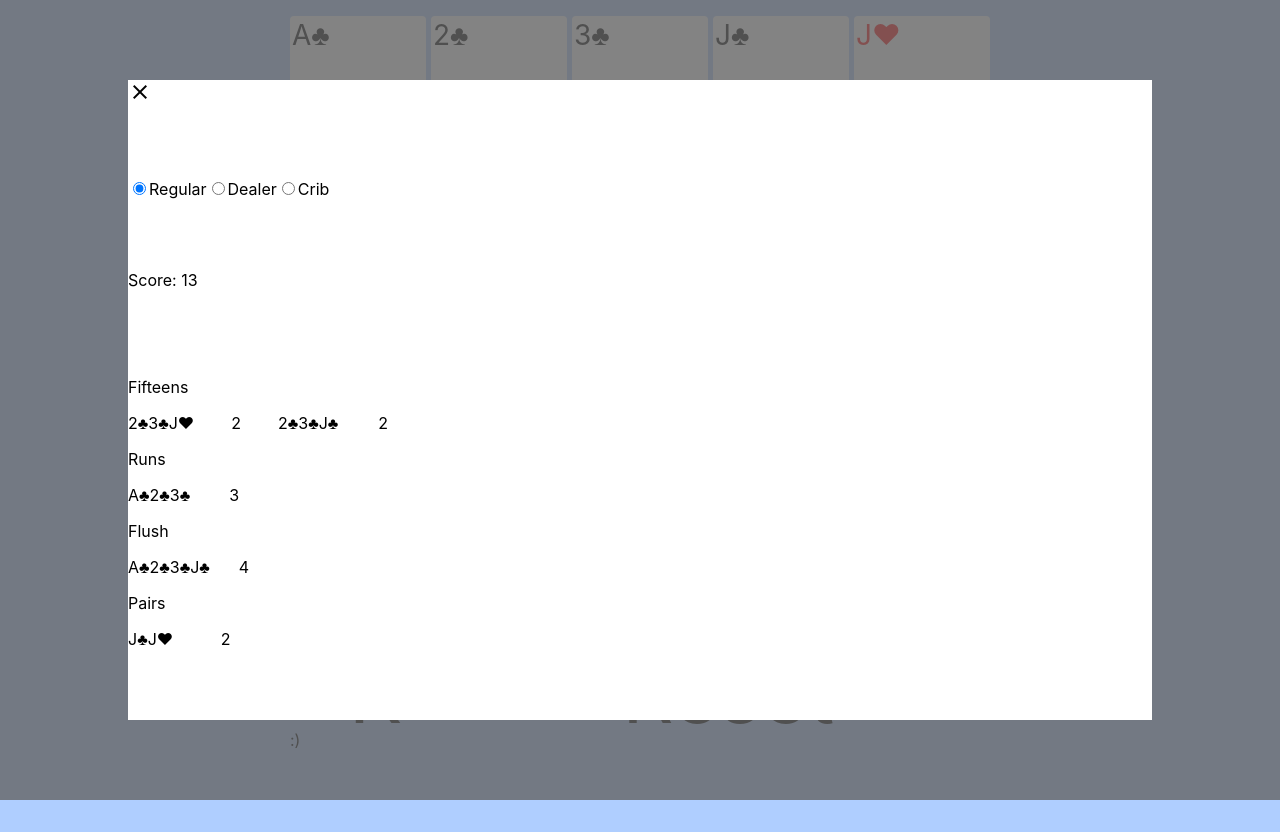
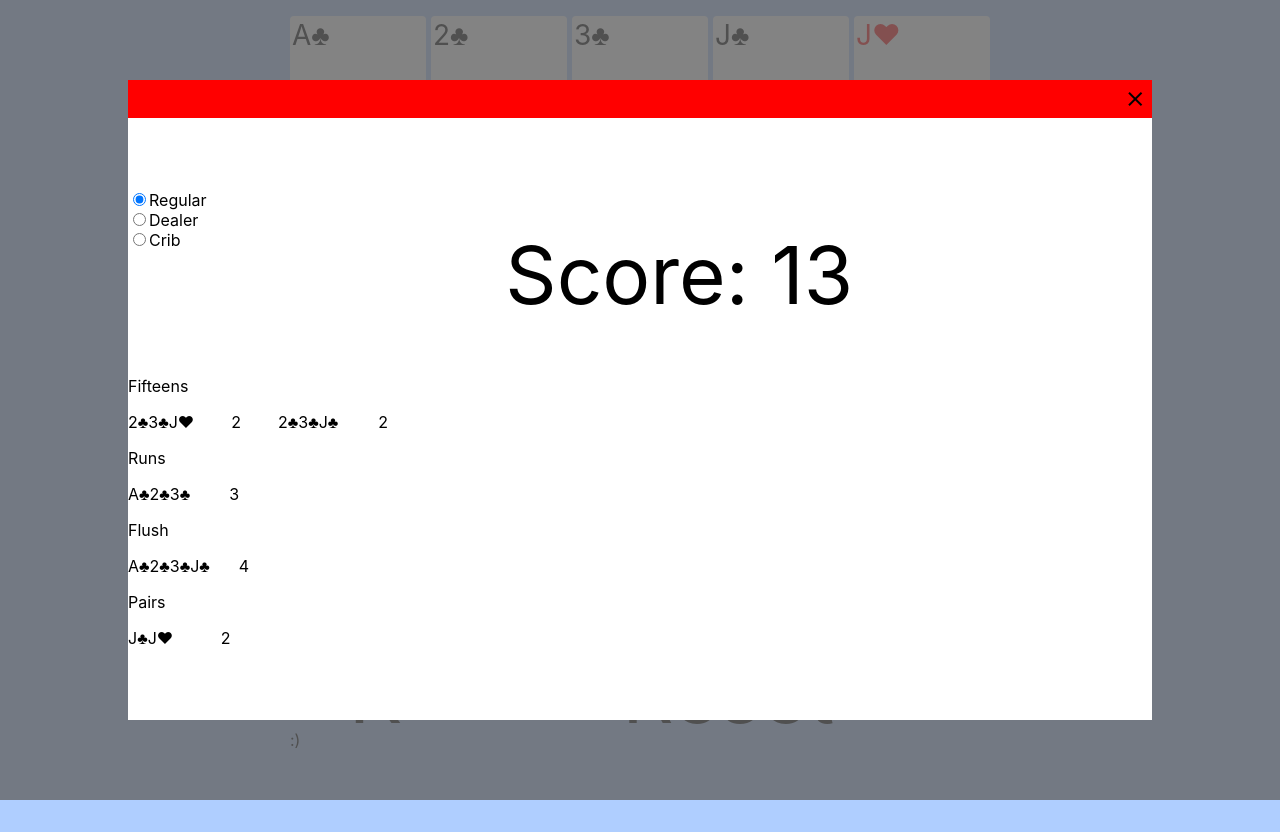
Before and after one commit to christopherpoland/React-Cribbage-Counter, a React (Create React App) app: page / in a window 1280 px wide. Both pictures are taken after a click on the element ":)". Built offline with nearby package versions, Linux system fonts and the light colour scheme.

Commit message:
Modified Top Section of Modal
Changing grid pattern of modal, assigning each type of point its own column block

```diff
--- a/src/App.js
+++ b/src/App.js
@@ -470,8 +470,10 @@ class Results extends Component {
           <div id = "closeModal" onClick={this.closeModal}>
             <i id = "modalX" className="material-icons">close</i>
           </div>
-          <HandType handleClick = {this.props.handleRadio} selectedRadio = {this.props.selectedRadio} id = "modalFormWrapper"/>
-          <div id ="scoreModal">Score: {this.props.score}</div>
+          <div id = "modalTopWrapper">
+            <HandType handleClick = {this.props.handleRadio} selectedRadio = {this.props.selectedRadio} id = "modalFormWrapper"/>
+            <div id ="scoreModal">Score: {this.props.score}</div>
+          </div>
           <div id = "pointDisplayContent">
             {fifteenDisplay}
             {pointDisplay}
--- a/src/index.css
+++ b/src/index.css
@@ -227,8 +227,29 @@ code {
   width: 80%;
   background-color: white;
 }
+#closeModal {
+  display: grid;
+  height: 28px;
+  justify-items: end;
+  align-items: center;
+  background-color: red;
+  padding: 0.3em;
+}
+#modalTopWrapper {
+  display: grid;
+  grid-template-columns: auto auto;
+}
+#scoreModal {
+  justify-self: start;
+  align-self: center;
+  font-size: 10vh;
+}
+#modalFormWrapper {
+  justify-self: start;
+}
 #modalFormWrapper form {
-
+  display: grid;
+  grid-template-rows: 1fr 1fr 1fr;
 }
 #pointDisplayContent {
   height: 100%;
```
